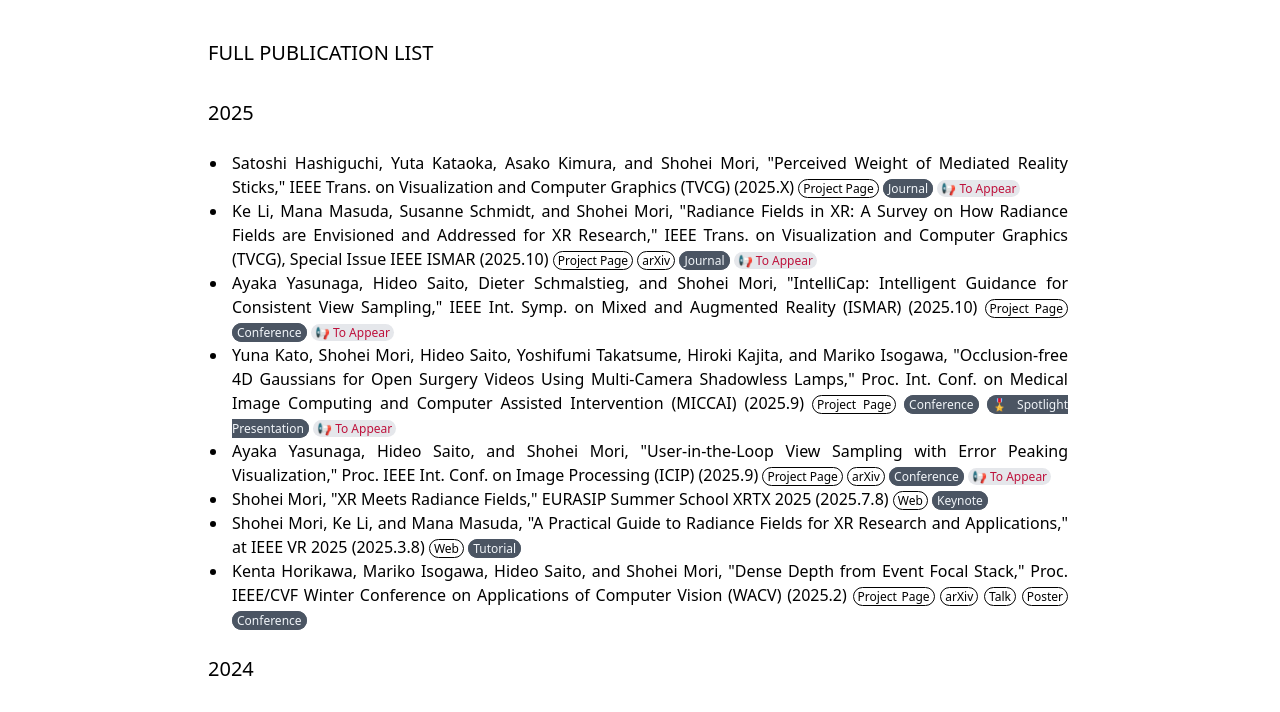
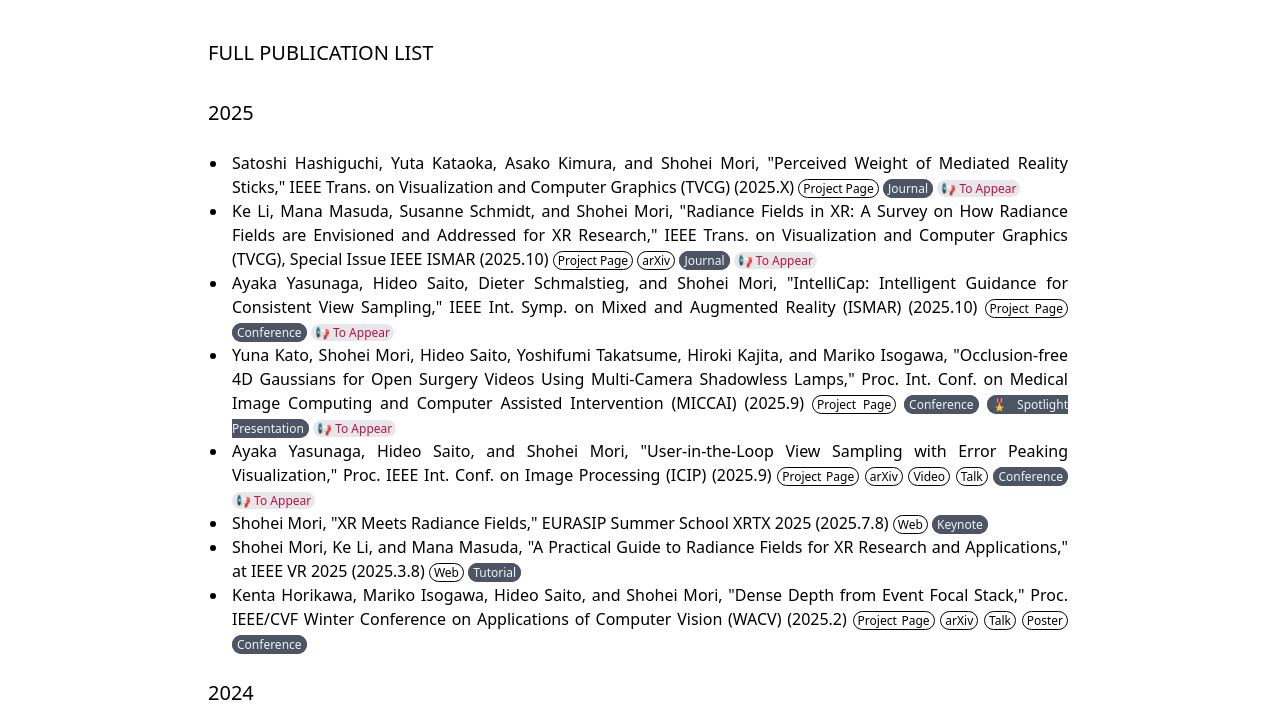
Before and after one commit to Mugichoko445/mugichoko445.github.io, a website: page docs/publications.html in a window 1280 px wide. Shown: the part 61-773 px from the top of the page. Drawn offline with Linux system fonts and the light colour scheme.

Commit message:
icip25 talk

```diff
--- a/docs/publications.html
+++ b/docs/publications.html
@@ -93,6 +93,8 @@
                     Ayaka Yasunaga, Hideo Saito, and Shohei Mori, "User-in-the-Loop View Sampling with Error Peaking Visualization," Proc. IEEE Int. Conf. on Image Processing (ICIP) (2025.9)
                     <a class="text-xs border border-black dark:border-white rounded-xl px-1 hover:opacity-90" href="https://mediated-reality.github.io/projects/yasunaga_icip25" target="_blank">Project Page</a>
                     <a class="text-xs border border-black dark:border-white rounded-xl px-1 hover:opacity-90" href="https://arxiv.org/abs/2506.21009" target="_blank">arXiv</a>
+                    <a class="text-xs border border-black dark:border-white rounded-xl px-1 hover:opacity-90" href="https://youtu.be/eFW6-n_zqC0" target="_blank">Video</a>
+                    <a class="text-xs border border-black dark:border-white rounded-xl px-1 hover:opacity-90" href="https://youtu.be/JloddMc_Upg?si=AfwD3fgdWhLFljG9" target="_blank">Talk</a>
                     <span class="text-xs border bg-gray-600 border-gray-600 text-slate-100 rounded-xl px-1">Conference</span>
                     <span class="text-xs bg-gray-200 text-rose-700 rounded-xl px-1">📢 To Appear</span>
                 </li>
```
Also changed, not shown: docs/projects.html (+1 -0 lines), docs/css/style.css.
